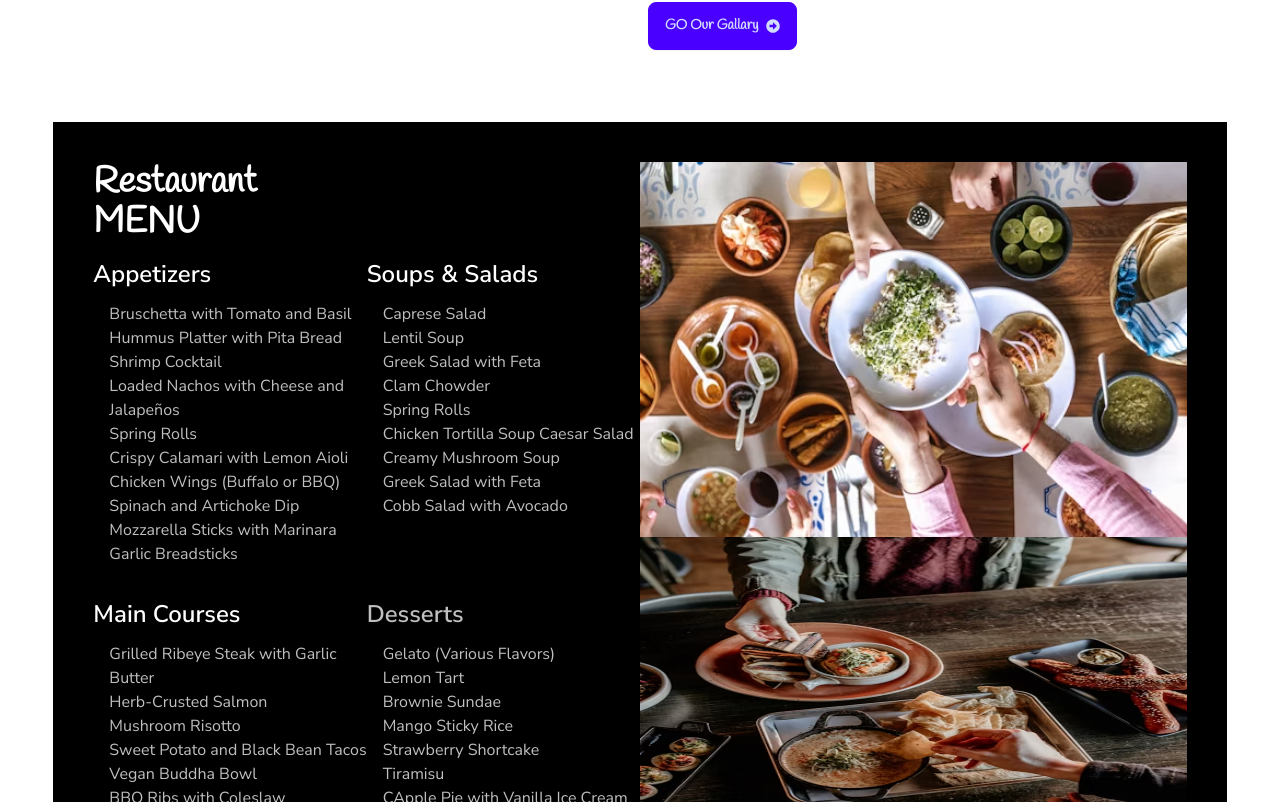
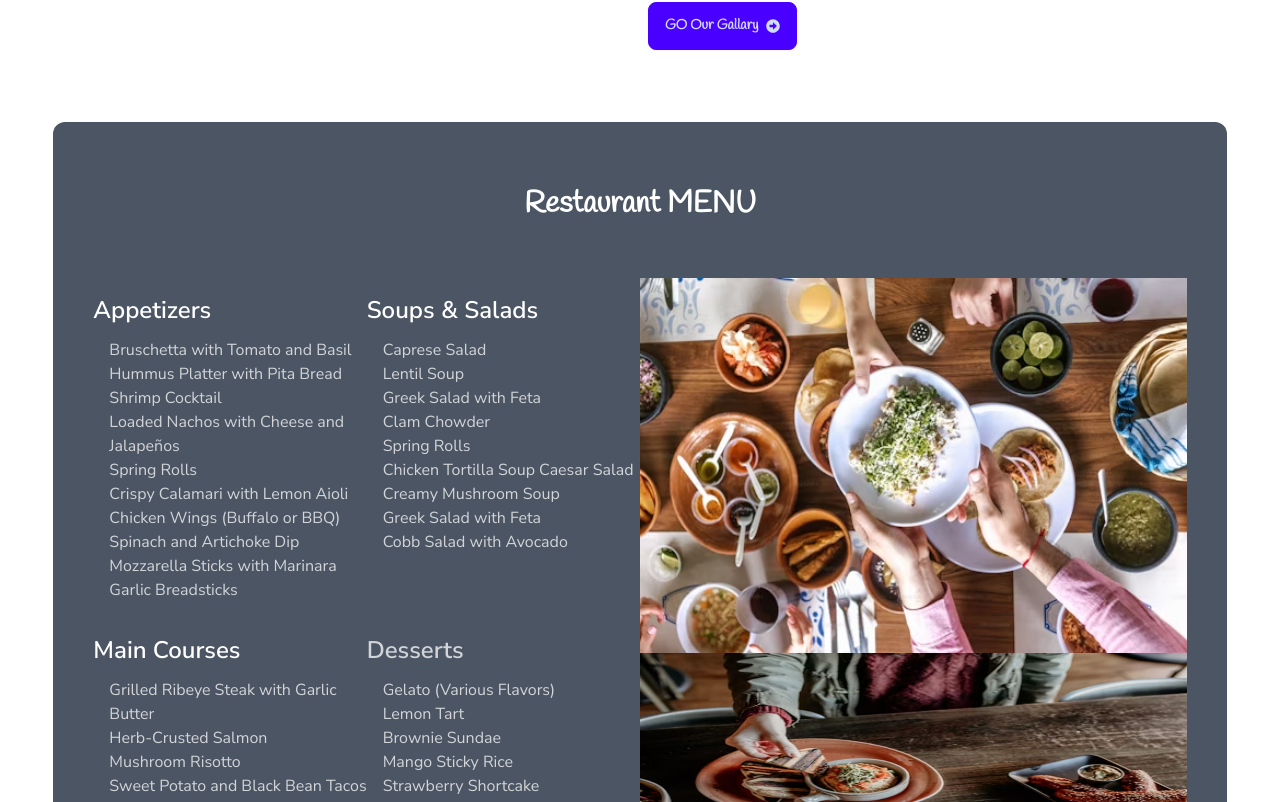
Before and after one commit to nure-alam-riyal/polish-real-cuisine, a React (Vite) app: page / in a window 1280 px wide. Shown: the part 1458-2260 px from the top of the page. Built offline with nearby package versions, Linux system fonts and the light colour scheme; no server answers; a web font is replaced by a local one.

Commit message:
section title

```diff
--- a/src/Components/MenuSection.jsx
+++ b/src/Components/MenuSection.jsx
@@ -1,13 +1,18 @@
 import menus from '../assets/bgImages/menuspic.avif'
 import menus2 from '../assets/bgImages/menu2.avif'
 import { Fade, Slide } from 'react-awesome-reveal';
+import SectionHeader from './SectionHeader';
 
 const MenuSection = () => {
     return (
-        <div className='bg-black p-10 text-white'>
+        <div className=' p-10 bg-gray-600 text-white rounded-xl'>
+                                  <Fade direction='up'>
+                                    {/* <h2 className='text-4xl font-bold font-Handlee'>Restaurant <br /><span>MENU</span></h2> */}
+                                    <SectionHeader title={'Restaurant MENU'}></SectionHeader>
+                                    </Fade>
             <div className="lg:flex ">
                 <div className='lg:w-1/2'>
-               <Fade direction='up'> <h2 className='text-4xl font-bold font-Handlee'>Restaurant <br /><span>MENU</span></h2></Fade>
+
                 <div className='grid grid-cols-1 md:grid-cols-2 '>
                     <Slide direction='left'>
                     <div className='my-4'>
--- /dev/null
+++ b/src/Components/SectionHeader.jsx
@@ -0,0 +1,19 @@
+import { Slide } from "react-awesome-reveal";
+
+const SectionHeader = ({title,subTitle}) => {
+    return (
+        <div>
+             <div> <div className="flex justify-center items-center text-center  mt-6 mb-10">
+                    <div className="md:w-2/3">
+                    <Slide direction="right">
+                        <h2 className="font-bold font-Handlee   text-3xl">{title}</h2>
+                        <p className="my-4"> {subTitle}</p>
+                        </Slide>
+                     </div>
+                </div>
+                </div>
+        </div>
+    );
+};
+
+export default SectionHeader;
--- a/src/Pages/Home.jsx
+++ b/src/Pages/Home.jsx
@@ -9,6 +9,7 @@ import logo from '../assets/bgImages/logo.png'
 import MenuSection from "../Components/MenuSection";
 import { Slide } from "react-awesome-reveal";
 import { Helmet } from "react-helmet";
+import SectionHeader from "../Components/SectionHeader";
 
 
 
@@ -32,15 +33,7 @@ const Home = () => {
                 <Slider></Slider>
             </section>
             <section>
-            <div> <div className="flex justify-center items-center text-center  mt-6 mb-10">
-                    <div className="md:w-2/3">
-                    <Slide direction="right">
-                        <h2 className="font-bold font-Handlee   text-3xl">Top Food Item</h2>
-                        <p className="my-4"> A highly popular or frequently consumed dish or ingredient, often celebrated for its taste, nutritional value, or cultural significance in a specific context.</p>
-                        </Slide>
-                     </div>
-                </div>
-                </div>
+            <SectionHeader title={'Top Food Item'} subTitle={'A highly popular or frequently consumed dish or ingredient, often celebrated for its taste, nutritional value, or cultural significance in a specific context.'}></SectionHeader>
                 <div className="grid grid-cols-1 md:grid-cols-2 lg:grid-cols-3 xl:grid-cols-4 gap-5">
                     {
                              toppurchesfood.slice(0,4).map(food=><FoodCard key={food._id} food={food}></FoodCard>)
```
